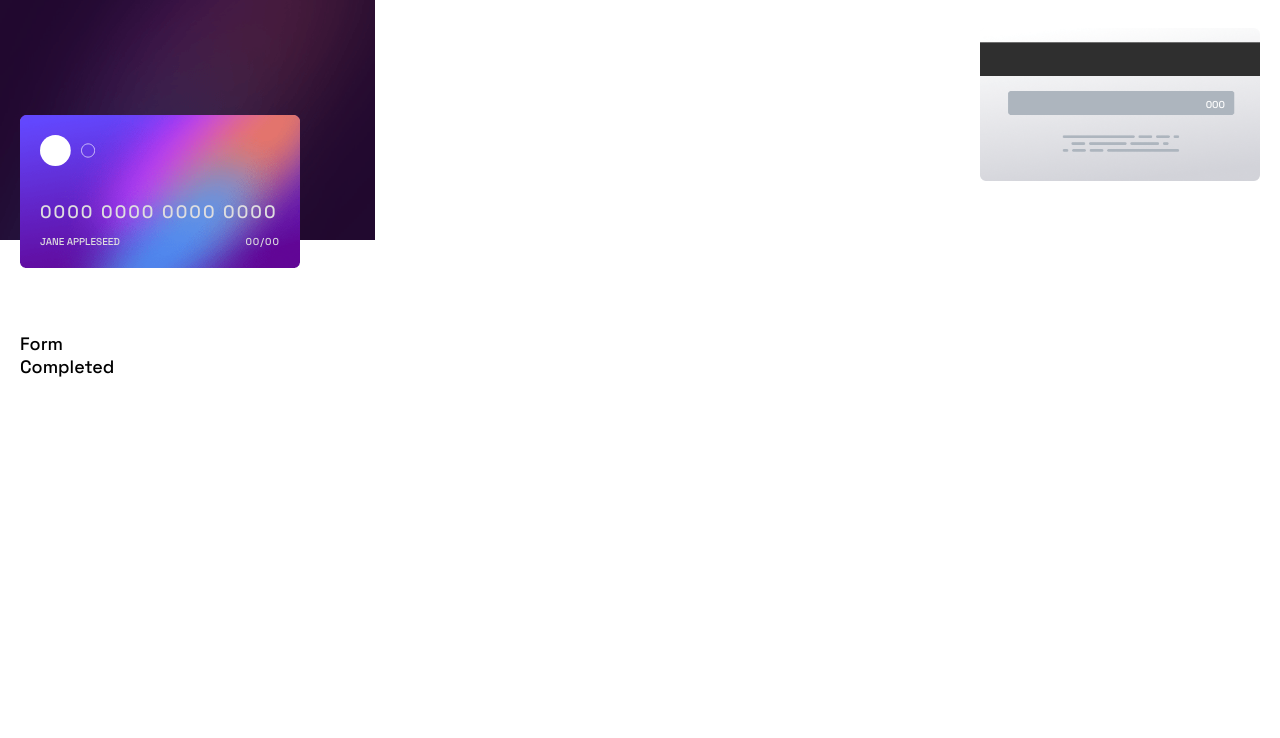
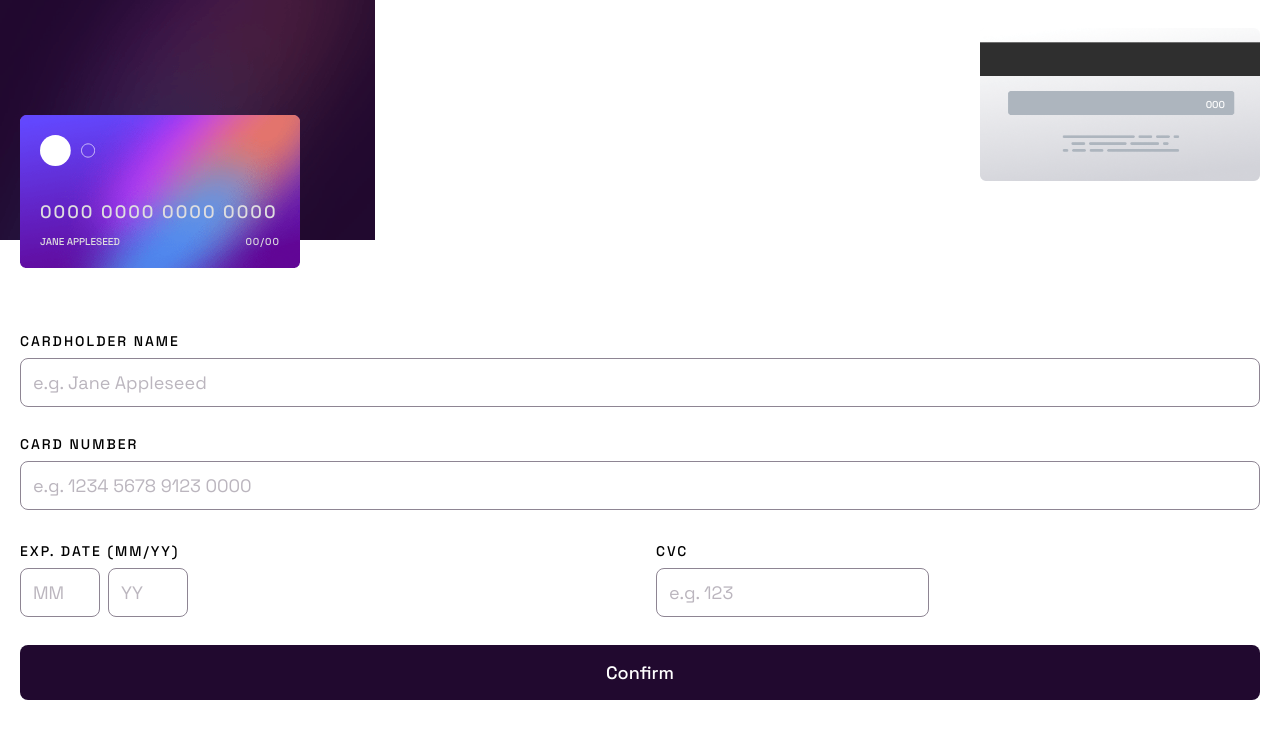
Before and after one commit to yusufardapeker/interactive-form, a React (Vite) app: page / in a window 1280 px wide. Shown: the top 738 px of the page. Built offline with nearby package versions, Linux system fonts and the light colour scheme.

Commit message:
Code form layout

```diff
--- a/src/App.jsx
+++ b/src/App.jsx
@@ -20,7 +20,7 @@ function App() {
 
 			<div className="actions-wrapper">
 				<Form />
-				<Completed />
+				{/* <Completed /> */}
 			</div>
 		</>
 	);
--- a/src/components/Form/form.scss
+++ b/src/components/Form/form.scss
@@ -1 +1,71 @@
 @import "../../styles/global.scss";
+
+form {
+	display: flex;
+	flex-direction: column;
+	gap: 28px;
+
+	label {
+		text-transform: uppercase;
+		font-size: 14px;
+		letter-spacing: 2px;
+		margin-bottom: 8px;
+		display: inline-block;
+	}
+
+	input {
+		border: 1px solid $dark-grayish-violet;
+		border-radius: 8px;
+		padding: 12px;
+
+		&::placeholder {
+			color: $dark-grayish-violet;
+			opacity: 0.6;
+		}
+	}
+
+	.cardholder-name {
+		display: flex;
+		flex-direction: column;
+	}
+
+	.card-number {
+		display: flex;
+		flex-direction: column;
+	}
+
+	.date-cvc-wrapper {
+		display: flex;
+		gap: 16px;
+
+		.expire-date {
+			width: 50%;
+
+			.inputs-wrapper {
+				display: flex;
+				gap: 8px;
+
+				input {
+					width: 80px;
+
+					&::placeholder {
+						text-transform: uppercase;
+					}
+				}
+			}
+		}
+
+		.cvc {
+			input {
+				width: 100%;
+			}
+		}
+	}
+
+	.confirm-btn {
+		background-color: $very-dark-violet;
+		color: $white;
+		padding: 16px;
+		border-radius: 8px;
+	}
+}
--- a/src/components/Form/index.jsx
+++ b/src/components/Form/index.jsx
@@ -1,7 +1,44 @@
 import React from "react";
+import "./form.scss";
 
 function Form() {
-	return <form>Form</form>;
+	return (
+		<form>
+			<div className="cardholder-name">
+				<label htmlFor="name">Cardholder Name</label>
+				<input type="text" id="name" name="name" placeholder="e.g. Jane Appleseed" />
+			</div>
+
+			<div className="card-number">
+				<label htmlFor="card-number">Card Number</label>
+				<input
+					type="number"
+					id="card-number"
+					name="card-number"
+					placeholder="e.g. 1234 5678 9123 0000"
+				/>
+			</div>
+
+			<div className="date-cvc-wrapper">
+				<div className="expire-date">
+					<label htmlFor="exp-month">Exp. Date (mm/yy)</label>
+
+					<div className="inputs-wrapper">
+						<input type="number" id="exp-month" name="exp-month" placeholder="mm" />
+						<input type="number" id="exp-year" name="exp-year" placeholder="yy" />
+					</div>
+				</div>
+				<div className="cvc">
+					<label htmlFor="cvc">Cvc</label>
+					<input type="number" id="cvc" name="cvc" placeholder="e.g. 123" />
+				</div>
+			</div>
+
+			<button type="submit" className="confirm-btn">
+				Confirm
+			</button>
+		</form>
+	);
 }
 
 export { Form };
--- a/src/styles/reset.css
+++ b/src/styles/reset.css
@@ -36,3 +36,8 @@ button {
 	color: inherit;
 	font: inherit;
 }
+
+input {
+	font-family: inherit;
+	font-size: inherit;
+}
```
